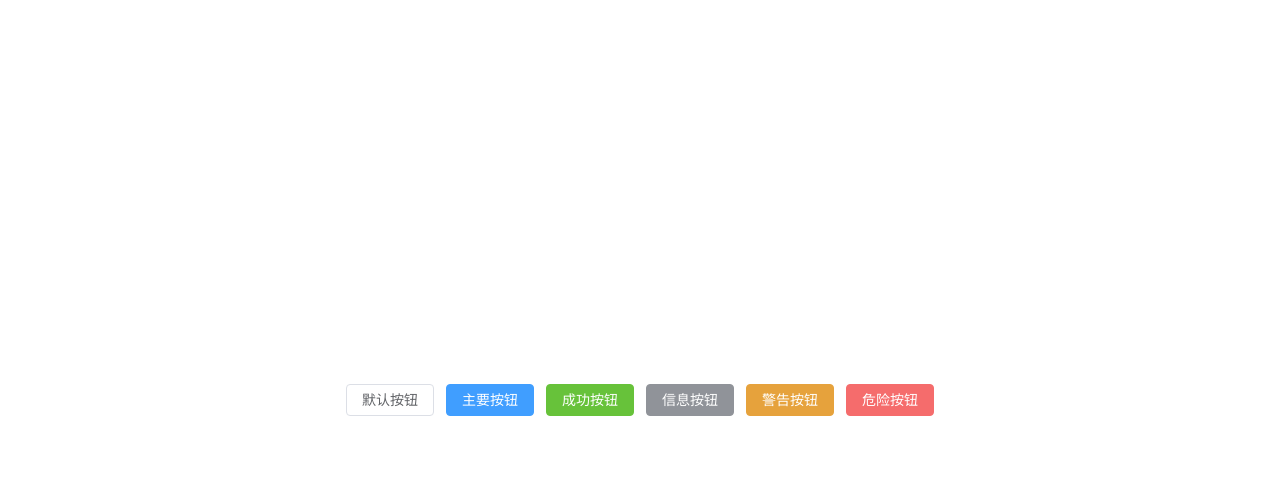
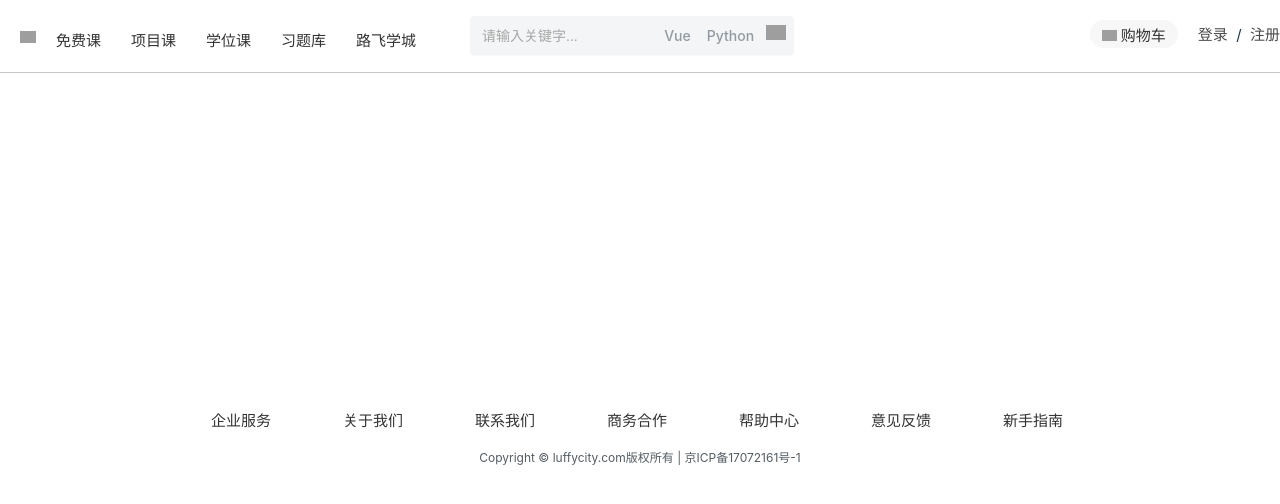
Before and after one commit to cleverfish0v0/luffycity, a Vue app in the folder luffycityweb/: page / in a window 1280 px wide. Shown: the top 504 px of the page. Built offline with nearby package versions, Linux system fonts and the light colour scheme; grey boxes are pictures that could not be loaded.

Commit message:
feature: set components Header and Footer

```diff
--- /dev/null
+++ b/luffycityweb/src/components/Footer.vue
@@ -0,0 +1,65 @@
+<template>
+  <div className="footer">
+    <ul>
+      <li>
+        <router-link to="">企业服务</router-link>
+      </li>
+      <li>
+        <router-link to="">关于我们</router-link>
+      </li>
+      <li>
+        <router-link to="">联系我们</router-link>
+      </li>
+      <li>
+        <router-link to="">商务合作</router-link>
+      </li>
+      <li>
+        <router-link to="">帮助中心</router-link>
+      </li>
+      <li>
+        <router-link to="">意见反馈</router-link>
+      </li>
+      <li>
+        <router-link to="">新手指南</router-link>
+      </li>
+    </ul>
+    <p>Copyright © luffycity.com版权所有 | 京ICP备17072161号-1</p>
+  </div>
+</template>
+
+<script setup>
+
+</script>
+
+<style scoped>
+.footer {
+  width: 100%;
+  height: 128px;
+  color: #545C63;
+}
+
+.footer ul {
+  margin: 0 auto 16px;
+  padding-top: 38px;
+  width: 930px;
+}
+
+.footer ul li {
+  float: left;
+  width: 112px;
+  margin: 0 10px;
+  text-align: center;
+  font-size: 14px;
+}
+
+.footer ul::after {
+  content: "";
+  display: block;
+  clear: both;
+}
+
+.footer p {
+  text-align: center;
+  font-size: 12px;
+}
+</style>
--- /dev/null
+++ b/luffycityweb/src/components/Header.vue
@@ -0,0 +1,375 @@
+<template>
+  <div class="header-box">
+    <div class="header">
+      <div class="content">
+        <div class="logo">
+          <router-link to="/"><img src="../assets/logo.svg" alt=""></router-link>
+        </div>
+        <ul class="nav">
+          <li>
+            <router-link to="">免费课</router-link>
+          </li>
+          <li>
+            <router-link to="">项目课</router-link>
+          </li>
+          <li>
+            <router-link to="">学位课</router-link>
+          </li>
+          <li>
+            <router-link to="">习题库</router-link>
+          </li>
+          <li>
+            <router-link to="">路飞学城</router-link>
+          </li>
+        </ul>
+        <div class="search-warp">
+          <div class="search-area">
+            <input class="search-input" placeholder="请输入关键字..." type="text" autocomplete="off">
+            <div class="hotTags">
+              <router-link to="/search/?words=Vue" target="_blank" class="">Vue</router-link>
+              <router-link to="/search/?words=Python" target="_blank" class="last">Python</router-link>
+            </div>
+          </div>
+          <div class="showhide-search" data-show="no"><img class="imv2-search2" src="../assets/search.svg"/></div>
+        </div>
+        <div class="login-bar">
+          <div class="shop-cart full-left">
+            <img src="../assets/cart.svg" alt=""/>
+            <span><router-link to="/cart">购物车</router-link></span>
+          </div>
+          <div class="login-box full-left">
+            <span>登录</span>
+            &nbsp;/&nbsp;
+            <span>注册</span>
+          </div>
+        </div>
+      </div>
+    </div>
+  </div>
+</template>
+
+
+<script setup>
+
+</script>
+
+<style scoped>
+.header-box {
+  height: 72px;
+}
+
+.header {
+  width: 100%;
+  height: 72px;
+  box-shadow: 0 0.5px 0.5px 0 #c9c9c9;
+  position: fixed;
+  top: 0;
+  left: 0;
+  right: 0;
+  margin: auto;
+  z-index: 99;
+  background: #fff;
+}
+
+.header .content {
+  max-width: 1366px;
+  width: 100%;
+  margin: 0 auto;
+}
+
+.header .content .logo a {
+}
+
+.header .content .logo {
+  height: 72px;
+  line-height: 72px;
+  margin: 0 20px;
+  float: left;
+  cursor: pointer; /* 设置光标的形状为爪子 */
+}
+
+.header .content .logo img {
+  vertical-align: middle;
+  margin: -40px;
+}
+
+.header .nav li {
+  float: left;
+  height: 80px;
+  line-height: 80px;
+  margin-right: 30px;
+  font-size: 16px;
+  color: #4a4a4a;
+  cursor: pointer;
+}
+
+.header .nav li span {
+  padding-bottom: 16px;
+  padding-left: 5px;
+  padding-right: 5px;
+}
+
+.header .nav li span a {
+  display: inline-block;
+}
+
+.header .nav li .this {
+  color: #4a4a4a;
+  border-bottom: 4px solid #ffc210;
+}
+
+.header .nav li:hover span {
+  color: #000;
+}
+
+/*首页导航全局搜索*/
+.search-warp {
+  position: relative;
+  float: left;
+  margin-left: 24px;
+}
+
+.search-warp .showhide-search {
+  width: 20px;
+  height: 24px;
+  text-align: right;
+  position: absolute;
+  display: inline-block;
+  right: 0;
+  bottom: 24px;
+  padding: 0 8px;
+  border-radius: 18px;
+}
+
+.search-warp .showhide-search i {
+  display: block;
+  height: 24px;
+  color: #545C63;
+  cursor: pointer;
+  font-size: 18px;
+  line-height: 24px;
+  width: 20px;
+}
+
+.search-area {
+  float: right;
+  position: relative;
+  height: 40px;
+  padding-right: 36px;
+  border-bottom: 1px solid rgba(255, 255, 255, 0.4);
+  zoom: 1;
+  background: #F3F5F6;
+  border-radius: 4px;
+  margin: 16px 0;
+  width: 324px;
+  box-sizing: border-box;
+  font-size: 0;
+  -webkit-transition: width 0.3s;
+  -moz-transition: width 0.3s;
+  transition: width 0.3s;
+}
+
+.search-area .search-input {
+  padding: 8px 12px;
+  font-size: 14px;
+  color: #9199A1;
+  line-height: 24px;
+  height: 40px;
+  width: 100%;
+  float: left;
+  border: 0;
+  -webkit-transition: background-color 0.3s;
+  -moz-transition: background-color 0.3s;
+  transition: background-color 0.3s;
+  background-color: transparent;
+  -moz-box-sizing: border-box;
+  -webkit-box-sizing: border-box;
+  -ms-box-sizing: border-box;
+  box-sizing: border-box;
+}
+
+.search-area .search-input.w100 {
+  width: 100%;
+}
+
+.search-area .hotTags {
+  display: inline-block;
+  position: absolute;
+  top: 0;
+  right: 32px;
+}
+
+.search-area .hotTags a {
+  display: inline-block;
+  padding: 4px 8px;
+  height: 16px;
+  font-size: 14px;
+  color: #9199A1;
+  line-height: 16px;
+  margin-top: 8px;
+  max-width: 60px;
+  overflow: hidden;
+  text-overflow: ellipsis;
+  white-space: nowrap;
+}
+
+.search-area .hotTags a:hover {
+  color: #F21F1F;
+}
+
+.search-area input::-webkit-input-placeholder {
+  color: #A6A6A6;
+}
+
+.search-area input::-moz-placeholder {
+  /* Mozilla Firefox 19+ */
+  color: #A6A6A6;
+}
+
+.search-area input:-moz-placeholder {
+  /* Mozilla Firefox 4 to 18 */
+  color: #A6A6A6;
+}
+
+.search-area input:-ms-input-placeholder {
+  /* Internet Explorer 10-11 */
+  color: #A6A6A6;
+}
+
+.search-area .btn_search {
+  float: left;
+  cursor: pointer;
+  width: 30px;
+  height: 38px;
+  text-align: center;
+  -webkit-transition: background-color 0.3s;
+  -moz-transition: background-color 0.3s;
+  transition: background-color 0.3s;
+}
+
+.search-area .search-area-result {
+  position: absolute;
+  left: 0;
+  top: 57px;
+  width: 300px;
+  margin-bottom: 20px;
+  border-top: none;
+  background-color: #fff;
+  box-shadow: 0 8px 16px 0 rgba(7, 17, 27, 0.2);
+  font-size: 12px;
+  overflow: hidden;
+  display: none;
+  z-index: 800;
+  border-bottom-right-radius: 8px;
+  border-bottom-left-radius: 8px;
+}
+
+.search-area .search-area-result.hot-hide {
+  top: 47px;
+}
+
+.search-area .search-area-result.hot-hide .hot {
+  display: none;
+}
+
+.search-area .search-area-result.hot-hide .history {
+  border-top: 0;
+}
+
+.search-area .search-area-result h2 {
+  font-size: 12px;
+  color: #1c1f21;
+  line-height: 12px;
+  margin-bottom: 8px;
+  font-weight: 700;
+}
+
+.search-area .search-area-result .hot {
+  padding: 12px 0 8px 12px;
+  box-sizing: border-box;
+}
+
+.search-area .search-area-result .hot .hot-item {
+  background: rgba(84, 92, 99, 0.1);
+  border-radius: 12px;
+  padding: 4px 12px;
+  line-height: 16px;
+  margin-right: 4px;
+  margin-bottom: 4px;
+  display: inline-block;
+  cursor: pointer;
+  font-size: 12px;
+  color: #545c63;
+}
+
+.search-area .search-area-result .history {
+  border-top: 1px solid rgba(28, 31, 33, 0.1);
+  box-sizing: border-box;
+}
+
+.search-area .search-area-result .history li {
+  height: 40px;
+  line-height: 40px;
+  padding: 0 10px;
+  overflow: hidden;
+  text-overflow: ellipsis;
+  white-space: nowrap;
+  color: #787d82;
+  cursor: pointer;
+}
+
+.search-area .search-area-result .history li:hover,
+.search-area .search-area-result .history li .light {
+  color: #1c1f21;
+  background-color: #edf0f2;
+}
+
+
+.header .login-bar {
+  margin-top: 20px;
+  height: 80px;
+  float: right;
+}
+
+.header .login-bar .shop-cart {
+  float: left;
+  margin-right: 20px;
+  border-radius: 17px;
+  background: #f7f7f7;
+  cursor: pointer;
+  font-size: 14px;
+  height: 28px;
+  width: 88px;
+  line-height: 32px;
+  text-align: center;
+}
+
+.header .login-bar .shop-cart:hover {
+  background: #f0f0f0;
+}
+
+.header .login-bar .shop-cart img {
+  width: 15px;
+  margin-right: 4px;
+  margin-left: 6px;
+}
+
+.header .login-bar .shop-cart span {
+  margin-right: 6px;
+}
+
+.header .login-bar .login-box {
+  float: left;
+  height: 28px;
+  line-height: 30px;
+}
+
+.header .login-bar .login-box span {
+  color: #4a4a4a;
+  cursor: pointer;
+}
+
+.header .login-bar .login-box span:hover {
+  color: #000000;
+}
+</style>
--- a/luffycityweb/src/views/Home.vue
+++ b/luffycityweb/src/views/Home.vue
@@ -1,20 +1,18 @@
 
 
 <template>
-  <el-row>
-  <el-button>默认按钮</el-button>
-  <el-button type="primary">主要按钮</el-button>
-  <el-button type="success">成功按钮</el-button>
-  <el-button type="info">信息按钮</el-button>
-  <el-button type="warning">警告按钮</el-button>
-  <el-button type="danger">危险按钮</el-button>
-</el-row>
+  <div class="home">
+    <Header></Header>
+    <Footer></Footer>
+  </div>
 </template>
 
 <script setup>
+import Header from '../components/Header'
+import Footer from '../components/Footer'
 
 </script>
 
-<style>
+<style scoped>
 
 </style>
```
